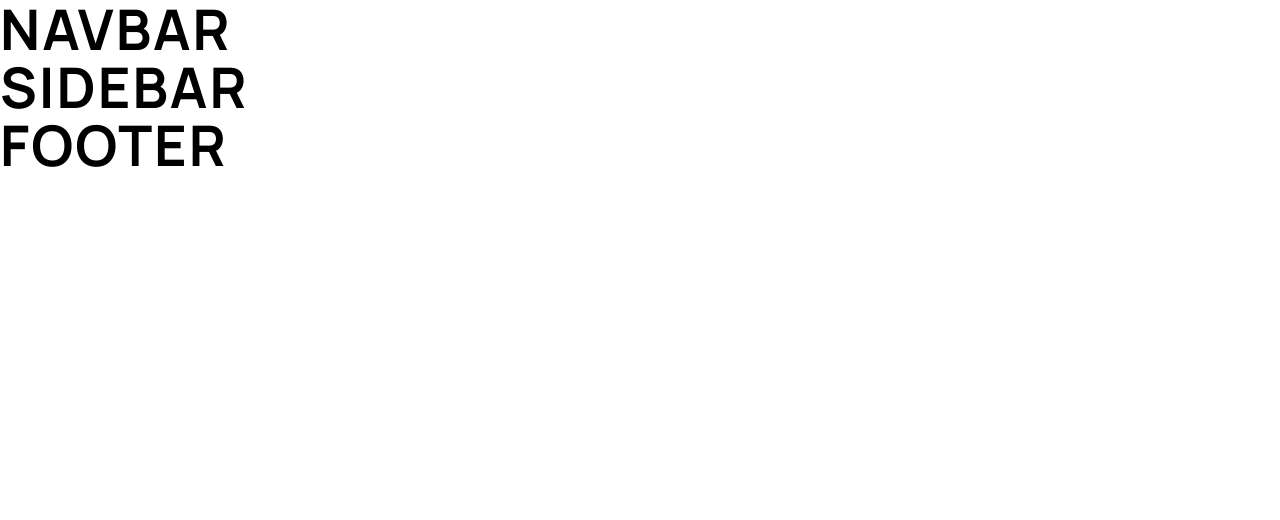
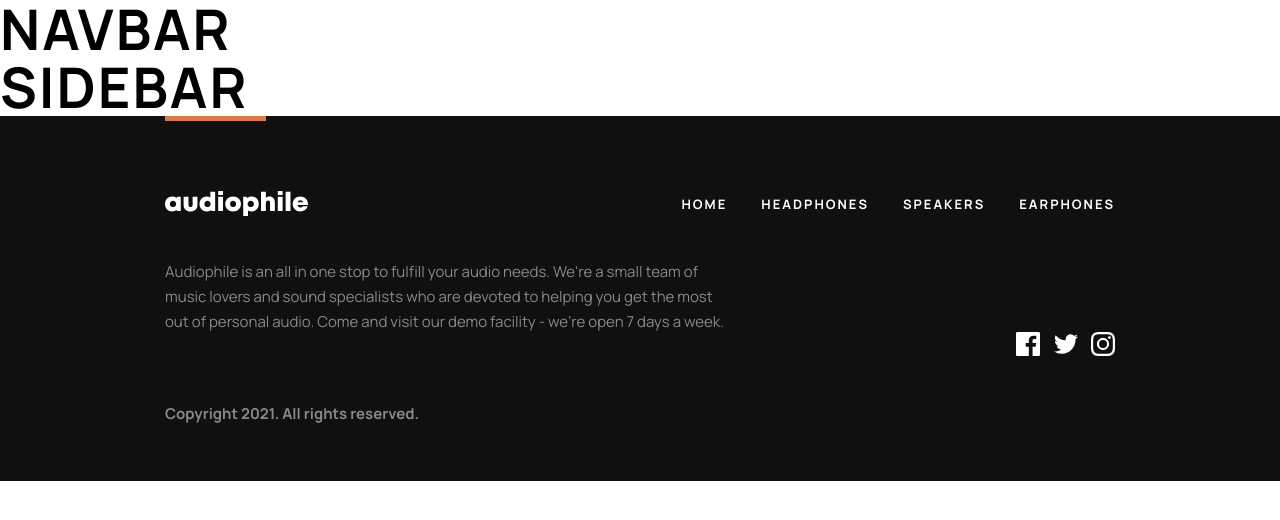
Before and after one commit to ClaudioFerreira1/audiophile-ecommerce, a React (Create React App) app: page / in a window 1280 px wide. Shown: the top 520 px of the page. Built offline with nearby package versions, Linux system fonts and the light colour scheme.

Commit message:
finished footer

```diff
--- a/src/components/Footer.js
+++ b/src/components/Footer.js
@@ -1,10 +1,176 @@
 import React from 'react'
 import styled from 'styled-components'
+import { Link } from 'react-router-dom'
+import Logo from '../assets/shared/desktop/logo.svg'
+import FBicon from '../assets/shared/desktop/icon-facebook.svg'
+import IGicon from '../assets/shared/desktop/icon-instagram.svg'
+import TTicon from '../assets/shared/desktop/icon-twitter.svg'
 
 const Footer = () => {
   return (
-    <h1>Footer</h1>
+    <Wrapper>
+      <div className="orange-line"></div>
+      <div className="top-div">
+        <Link to='/'>
+          <img src={Logo} alt='audiophile logo' />
+        </Link>
+        <ul className="links-div">
+          <li><Link to='/'>Home</Link></li>
+          <li><Link to='/headphones'>Headphones</Link></li>
+          <li><Link to='/speakers'>Speakers</Link></li>
+          <li><Link to='/earphones'>Earphones</Link></li>
+        </ul>
+      </div>
+      <div className="footer-information">
+        <p>Audiophile is an all in one stop to fulfill your audio needs. We're a small team of music lovers and sound specialists who are devoted to helping you get the most out of personal audio. Come and visit our demo facility - we’re open 7 days a week.</p>
+        <p>Copyright {new Date().getFullYear()}. All rights reserved. </p>
+      </div>
+      <div className="social-media-icons">
+        <a target="_blank" rel="noopener noreferrer" href="https://www.facebook.com"><img src={FBicon} alt="facebook icon" /></a>
+        <a target="_blank" rel="noopener noreferrer" href="https://www.twitter.com"><img src={TTicon} alt="twitter icon" /></a>
+        <a target="_blank" rel="noopener noreferrer" href="https://www.instagram.com"><img src={IGicon} alt="instagram icon" /></a>
+      </div>
+    </Wrapper>
   )
 }
 
+const Wrapper = styled.footer`
+  background-color: var(--clr-second-dark);
+  width: 100%;
+  height: 36.5rem;
+  position: relative;
+  padding: 7.5rem 16.5rem 4.8rem;
+
+  .links-div {
+    display: flex;
+    flex-direction: row;
+    justify-content: space-between;
+    column-gap: 3.4rem;
+  }
+
+  ul.links-div li a:link,
+  ul.links-div li a:visited {
+    font-weight: bold;
+    font-size: 1.3rem;
+    line-height: 2.5rem;
+    letter-spacing: 0.2rem;
+    text-transform: uppercase;
+    color: #FFFFFF;
+    &:hover,
+    &:active {
+      color: var(--clr-dark-orange);
+    }
+  }
+
+  .top-div {
+    display: flex;
+    flex-direction: row;
+    justify-content: space-between;
+  }
+
+  .orange-line {
+    background-color: var(--clr-dark-orange);
+    width: 10.1rem;
+    height: 0.5rem;
+    position: absolute;
+    left: 16.5rem;
+    top: 0;
+  }
+
+  .social-media-icons {
+    display: flex;
+    flex-direction: row;
+    column-gap: 1.35rem;
+    align-items: center;
+    width: max-content;
+    height: max-content;
+    position: absolute;
+    right: 16.5rem;
+    bottom: 11.8rem;
+    & a img:hover {
+      filter: invert(52%) sepia(83%) saturate(405%) hue-rotate(336deg) brightness(92%) contrast(83%);
+    }
+  }
+
+  .footer-information {
+    color: #FFFFFF;
+    opacity: 0.5;
+    width: 56rem;
+    margin-top: 3.6rem;
+    display: flex;
+    flex-direction: column;
+    row-gap: 6.7rem;
+  }
+
+  .footer-information p:nth-child(2) {
+    font-weight: bold;
+  }
+
+@media (max-width: 1100px) {
+  height: 40rem;
+  padding: 6rem 4rem 4.6rem 3.9rem;
+
+  .orange-line {
+    left: 3.9rem;
+  }
+
+  .top-div {
+    flex-direction: column;
+    row-gap: 3.2rem;
+    width: 42.9rem;
+  }
+
+  .social-media-icons {
+    right: 4.6rem;
+    bottom: 4rem;
+  }
+
+  .footer-information {
+    width: 68.6rem;
+  }
+}
+
+@media (max-width: 735px) {
+  height: max-content;
+  width: 100%;
+
+  .orange-line {
+    position: relative;
+    margin-left: auto;
+    margin-right: auto;
+    left: 0;
+    top: -6rem;
+  }
+
+  .top-div {
+    align-items: center;
+    width: 100%;
+    row-gap: 4.8rem;
+  }
+
+  .footer-information {
+    width: 100%;
+    text-align: center;
+    margin-top: 4.8rem;
+    row-gap: 4.8rem;
+  }
+
+  .links-div {
+    flex-direction: column;
+    align-items: center;
+    row-gap: 1.6rem;
+  }
+
+  .social-media-icons {
+    position: relative;
+    margin-left: auto;
+    margin-right: auto;
+    margin-top: 4rem;
+    right: 0;
+    bottom: 0;
+  }
+}
+
+`
+
 export default Footer
```
